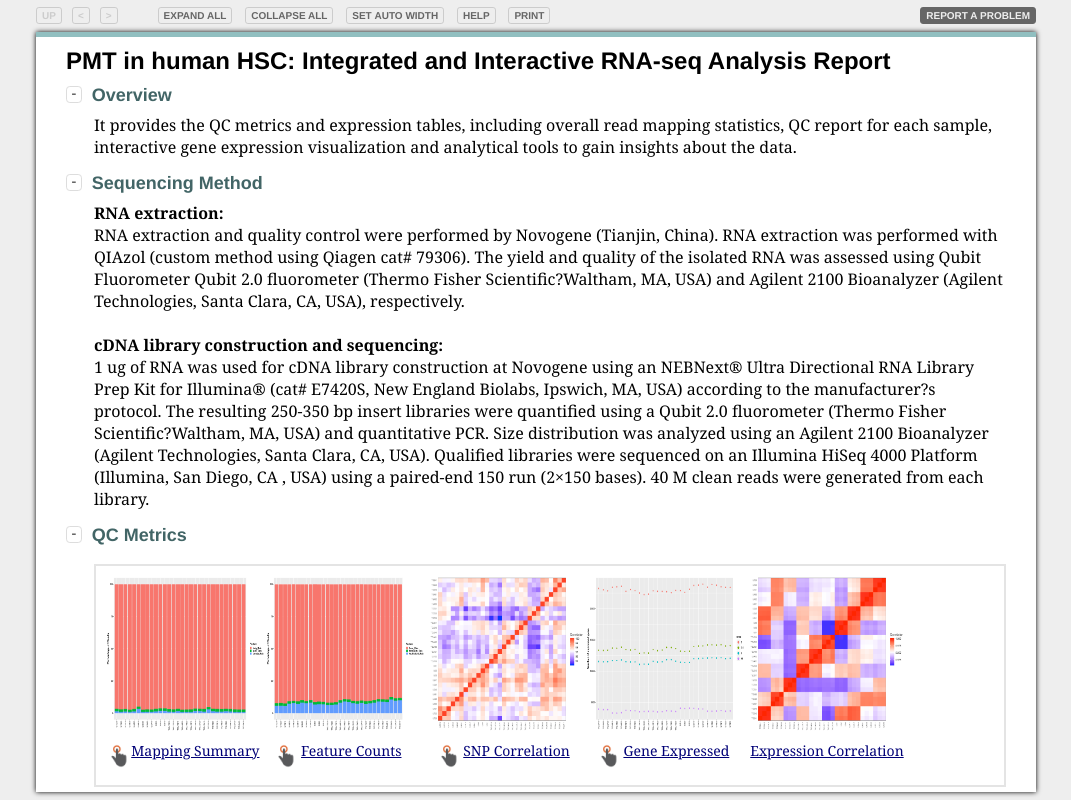
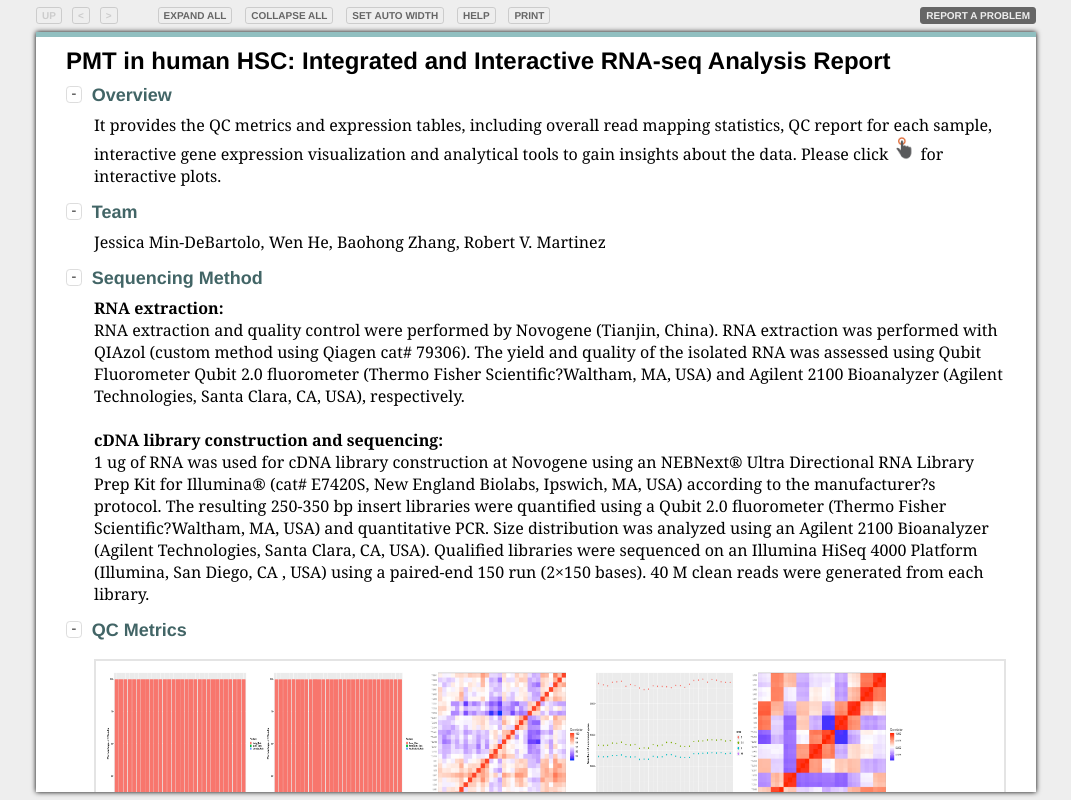
Before and after one commit to interactivereport/HSCTGFB, a plain HTML site: page index.html in a window 1280 px wide. Shown: the whole page, without its empty margins (104-1175 px from the left). Drawn offline with Linux system fonts and the light colour scheme.

Commit message:
Added team

```diff
--- a/index.html
+++ b/index.html
@@ -83,7 +83,15 @@ document.getElementById("mask").style.display = "block";
 <div class="section" id="overview_r100">
 <div class="sectionheader"> Overview </div>
 <div class="sectionbody">
-It provides the QC metrics and expression tables, including overall read mapping statistics, QC report for each sample, interactive gene expression visualization and analytical tools to gain insights about the data.
+It provides the QC metrics and expression tables, including overall read mapping statistics, QC report for each sample, interactive gene expression visualization and analytical tools to gain insights about the data. Please click <img src=package/img/interactive.png> for interactive plots.
+</div>
+</div>
+
+<!-- Overview -->
+<div class="section" id="results_team">
+<div class="sectionheader"> Team </div>
+<div class="sectionbody">
+Jessica Min-DeBartolo, Wen He, Baohong Zhang, Robert V. Martinez
 </div>
 </div>
 
```
